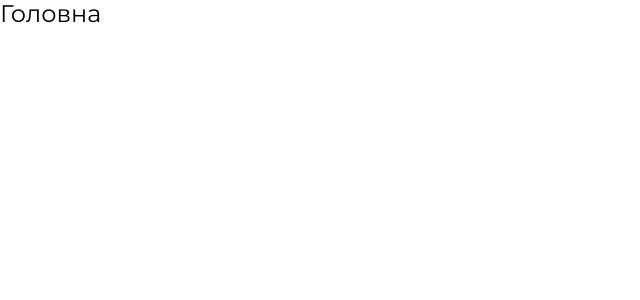
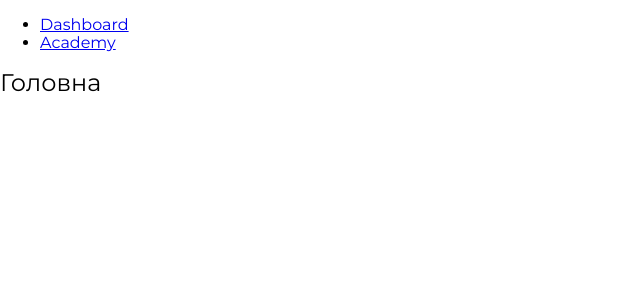
Before and after one commit to mariukhin/bastidot-grooming, a Next.js app in the folder frontend/: page / in a window 1280 px wide. Shown: the top 300 px of the page, without its empty margins (0-640 px from the left). Built offline with nearby package versions, Linux system fonts and the light colour scheme.

Commit message:
chore: added service pages

```diff
--- /dev/null
+++ b/frontend/src/app/academy/page.module.scss
@@ -0,0 +1,2 @@
+.wrapper {
+}
--- a/frontend/src/app/layout.tsx
+++ b/frontend/src/app/layout.tsx
@@ -1,5 +1,6 @@
 import { ReactNode } from 'react';
 import type { Metadata } from 'next';
+import Link from 'next/link';
 import { Montserrat } from 'next/font/google';
 
 import 'normalize.css';
@@ -24,7 +25,19 @@ type RootLayoutProps = {
 const RootLayout = ({ children }: Readonly<RootLayoutProps>) => {
   return (
     <html lang="ua">
-      <body className={montserrat.variable}>{children}</body>
+      <body className={montserrat.variable}>
+        <nav>
+          <ul>
+            <li>
+              <Link href="/">Dashboard</Link>
+            </li>
+            <li>
+              <Link href="/academy">Academy</Link>
+            </li>
+          </ul>
+        </nav>
+        {children}
+      </body>
     </html>
   );
 };
```
Also changed, not shown: frontend/src/app/academy/page.tsx (added, +7 -0 lines), frontend/src/app/error.tsx (added, +24 -0 lines), frontend/src/app/loading.tsx (added, +9 -0 lines), frontend/src/app/not-found.tsx (added, +12 -0 lines).
